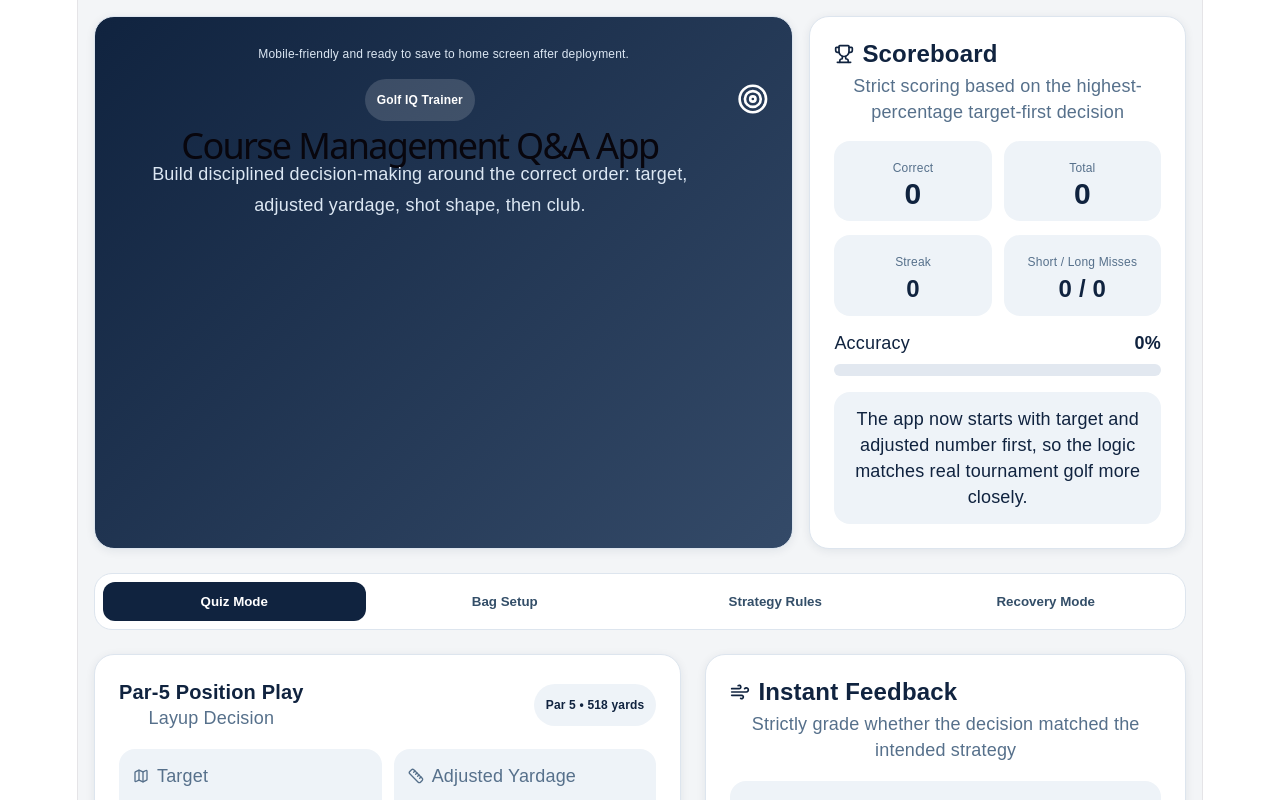
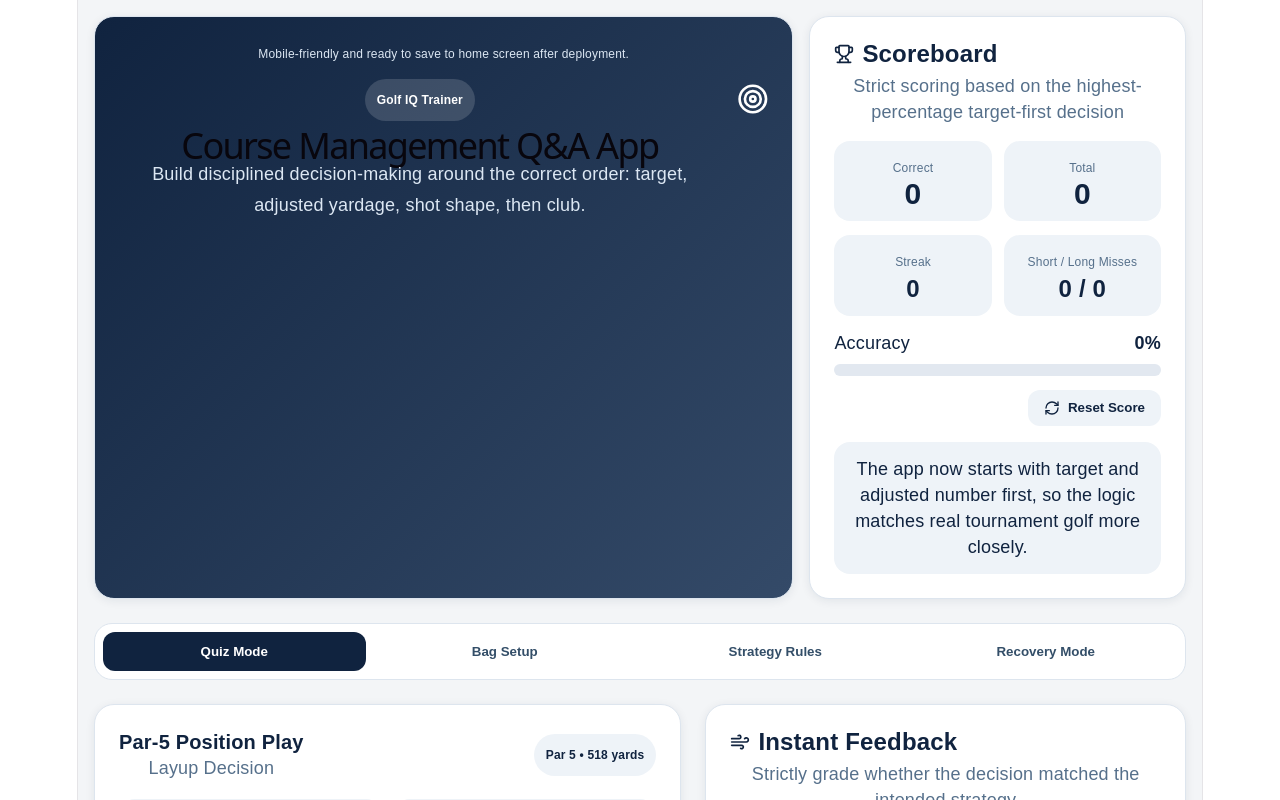
Before and after one commit to moneydontsleep-gif/golf-course-management-app, a React (Vite) app: page / in a window 1280 px wide. Shown: the top 800 px of the page. Built offline with nearby package versions, Linux system fonts and the light colour scheme.

Commit message:
Add reset score confirmation popup

```diff
--- a/src/App.tsx
+++ b/src/App.tsx
@@ -630,6 +630,19 @@ export default function GolfCourseManagementQuizApp() {
     setFeedback(null);
   }
 
+  function resetScore() {
+    const confirmed = window.confirm("Are you sure you want to reset your score and stats?");
+    if (!confirmed) return;
+
+    setScore({
+      correct: 0,
+      total: 0,
+      streak: 0,
+      shortMisses: 0,
+      longMisses: 0,
+    });
+  }
+
   function submitAnswer() {
     const clubCorrect = answerClub === scenario.correctClub;
     const shotCorrect = answerShot === scenario.correctShot;
@@ -762,6 +775,23 @@ export default function GolfCourseManagementQuizApp() {
             <div style={{ marginTop: 14 }}>
               <div style={{ display: "flex", justifyContent: "space-between", marginBottom: 8 }}><span>Accuracy</span><strong>{pct}%</strong></div>
               <div className="progress-wrap"><div className="progress-bar" style={{ width: `${pct}%` }} /></div>
+            </div>
+            <div style={{ marginTop: 14, display: "flex", justifyContent: "flex-end" }}>
+              <button
+                onClick={resetScore}
+                className="btn btn-secondary"
+                style={{
+                  display: "inline-flex",
+                  alignItems: "center",
+                  gap: 8,
+                  padding: "10px 16px",
+                  borderRadius: 12,
+                  fontWeight: 700,
+                }}
+              >
+                <RefreshCw size={16} />
+                Reset Score
+              </button>
             </div>
             <div className="soft" style={{ marginTop: 16 }}>The app now starts with target and adjusted number first, so the logic matches real tournament golf more closely.</div>
           </div>
```
